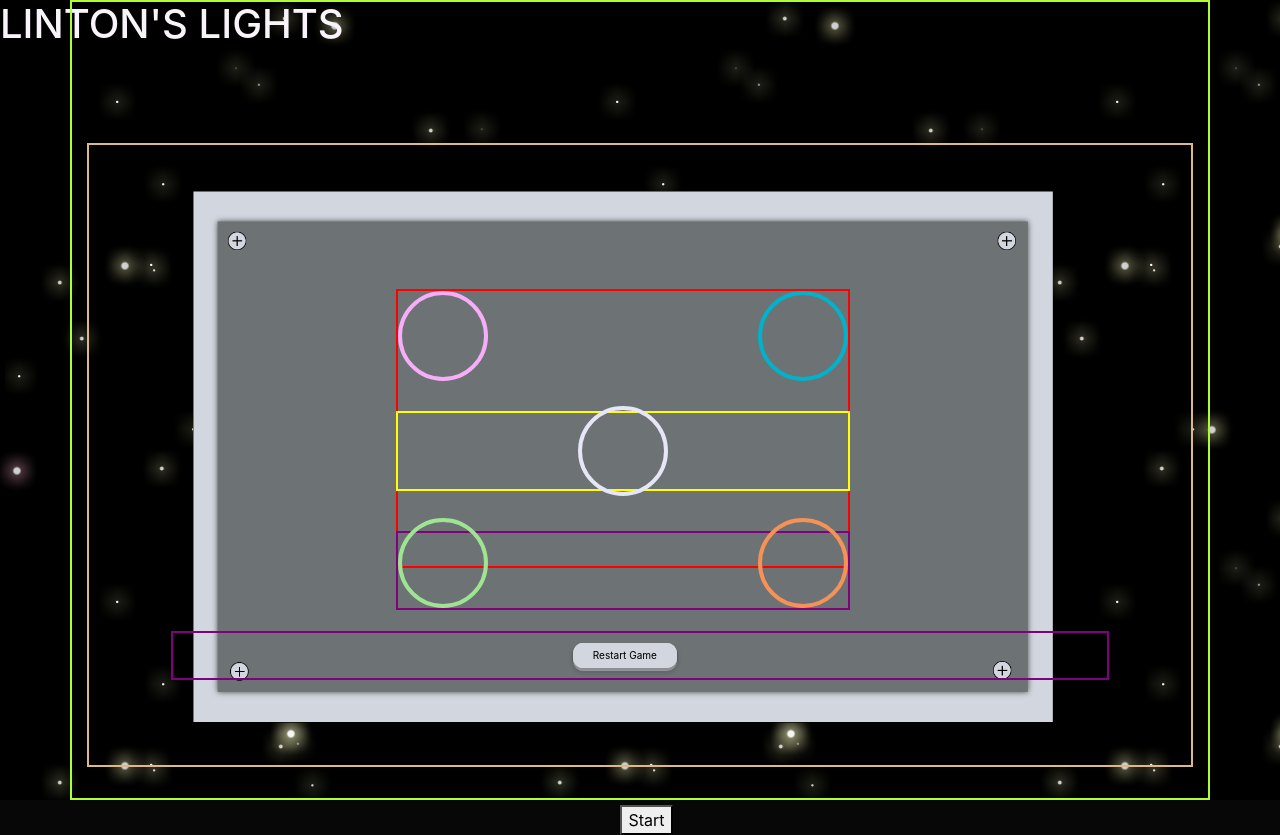
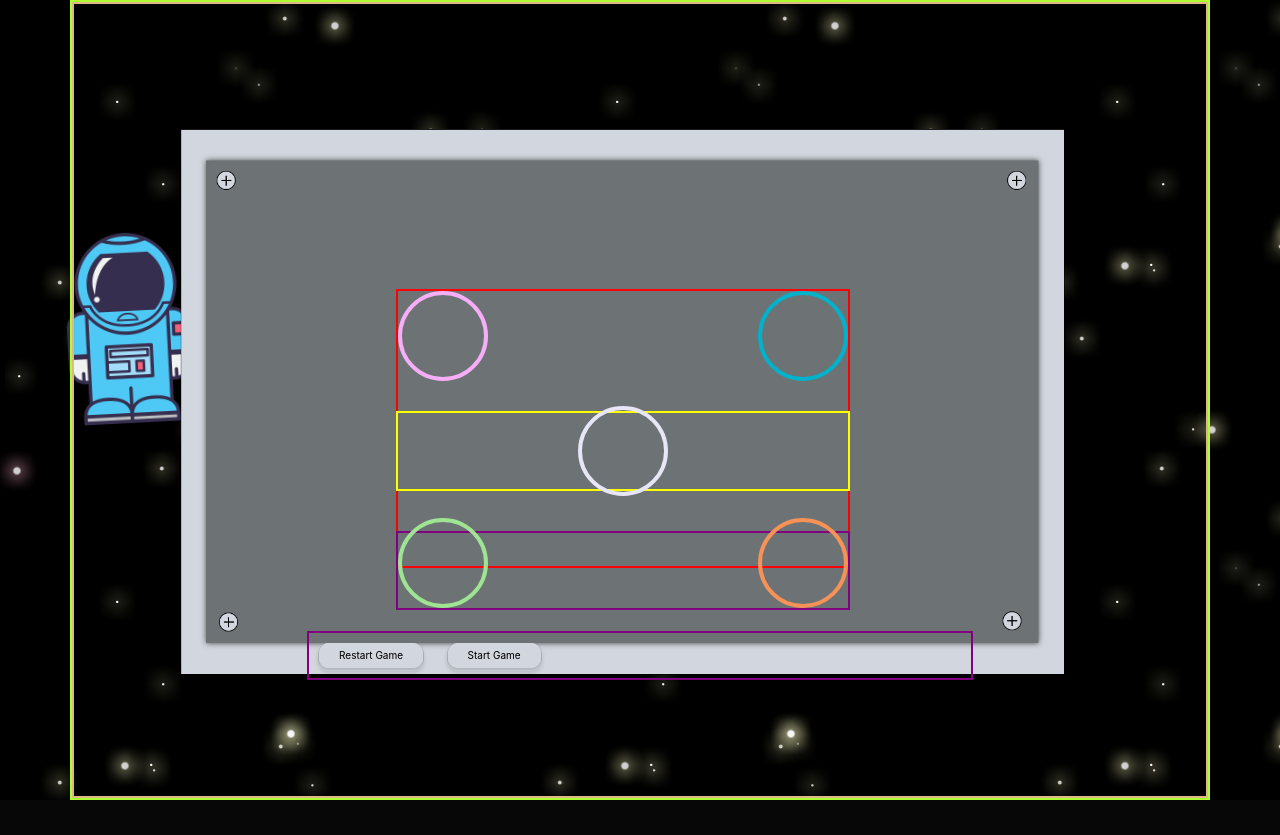
Before and after one commit to Code-Institute-Submissions/SleepyMan93-Linton-s-lights-MS2_JuneResub, a plain HTML site: page game.html in a window 1280 px wide. After the commit the page ends 800 px from the top, so only its background shows below. Drawn offline with nearby package versions, Linux system fonts and the light colour scheme.

Commit message:
STYLE | CSS | HTML: Re-styled some of the buttons and username input fields. Now the name is submitted and stored locally in a variable ready for use in the modal instructions panel

```diff
--- a/assets/css/animation.css
+++ b/assets/css/animation.css
@@ -107,6 +107,7 @@ img {
     border: 2px solid lightblue;
     max-width: 100%;
     max-height: 100%;
+    margin-bottom: 7%;
     display: flex;
     flex-direction: column-reverse;
     align-content: stretch;
@@ -115,14 +116,27 @@ img {
     position: absolute;
 }
 
+#subButton {
+    outline: none;
+}
+
+#subButton:active {
+    outline: none;
+}
+
+#subButton:focus {
+    outline: none;
+}
+
+
 .btn-3d {
 	position: relative;
 	display: inline-block;
-	font-size: 10px;
-    padding: 5px 20px;
+	font-size: 15px;
+    padding: 10px 10px;
 	color: #D2D7DF;
 	margin: 10px 10px 10px;
-	border-radius: 10px;
+	border-radius: 100%;
 	text-align: center;
 	transition: top .04s linear;
     text-shadow: 0 0.1px 0 rgba(0, 0, 0, 0.11);
@@ -139,7 +153,7 @@ a:link {
 }
 
 .btn-3d.green {
-	background-color: #D2D7DF;
+	background-color: rgb(231, 13, 13);
 	box-shadow: 0 0 0 1px #D2D7DF inset,
 				0 0 0 2px rgba(214, 204, 204, 0.15) inset,
 				0 3px 0 0 rgba(210, 215, 223, 0.438),
--- a/assets/css/style.css
+++ b/assets/css/style.css
@@ -47,6 +47,15 @@ body {
     z-index: 6;
 }
 
+.linton {
+    position: absolute;
+    z-index: 4;
+    height: auto;
+    width: 20vw;
+
+    animation: LINTON 5s infinite ease-in;
+}
+
 .container {
     position: absolute;
     display: flex;
@@ -58,20 +67,21 @@ body {
     text-align: center;
     border: 2px solid greenyellow;
     height: 100vh;
-    width: 100vw;
+    width: 100%;
     z-index: 7;
 }
 
 .template {
     border: 2px solid burlywood;
+    position: absolute;
     max-width: 100%;
-    max-height: 100%;
+    height: 100%;
     text-align: center;
     display: flex;
+    flex-direction: row;
     align-content: center;
     align-items: center;
     justify-content: center;
-    margin-top: 10%;
 }
 
 img {
@@ -184,6 +194,26 @@ img {
     padding-right: 37%;
 }
 
+button {
+    background-color: #D2D7DF;
+    position: relative;
+	display: inline-block;
+	font-size: 10px;
+    padding: 5px 20px;
+    border: none;
+	color: #D2D7DF;
+	margin: 10px 10px 10px;
+	border-radius: 10px;
+	text-align: center;
+	transition: top .04s linear;
+    text-shadow: 0 0.1px 0 rgba(0, 0, 0, 0.11);
+    	box-shadow: 0 0 0 1px #D2D7DF inset,
+				0 0 0 2px rgba(214, 204, 204, 0.15) inset,
+				0 3px 0 0 rgba(210, 215, 223, 0.438),
+				0 1px 0 1px rgba(0, 0, 0, 0.13),
+				0 4px 4px 1px rgba(0, 0, 0, 0.13);
+}
+
 .btn-3d {
 	position: relative;
 	display: inline-block;
@@ -221,15 +251,16 @@ a:link {
 				0 0 0 1px #6D7275;
 }
 
-
-
-
 #startLine {
     display: flex;
     max-height: 30px;
     justify-content: center;
     margin-top: 5px;
     border: 0px solid black;
+}
+
+#message {
+    z-index: 7;
 }
 
 #turnCount {
@@ -242,10 +273,6 @@ a:link {
 #switches {
     margin-left: 13px;
     z-index: 5;
-}
-
-#finish {
-    margin-left: 400px;
 }
 
 h1 {
@@ -280,3 +307,21 @@ h1 {
         opacity: 0;
   }
 }
+
+@keyframes LINTON {
+    0% {
+        transform: translateX(0) translateY(200px) rotate(-3deg);
+    }
+    25% {
+        transform: translateX(0.5px) translateY(207px) rotate(0deg);
+    }
+    50% {
+        transform: translateX(0px) translateY(203px) rotate(3deg);
+    }
+    75% {
+        transform: translateX(0.5px) translateY(205px) rotate(0deg);
+    }
+    100% {
+        transform: translateX(0px) translateY(200px) rotate(-3deg);
+    }
+}
--- a/assets/js/index.js
+++ b/assets/js/index.js
@@ -29,6 +29,8 @@ function startGame() {
     console.log(on)
 }
 
+/* Reset Button */
+
 function endGame() {
     if (finish.value = true) {
         on = false;
@@ -41,11 +43,27 @@ function endGame() {
     }
 }
 
+/* Level Choice */
+
 function level() {
     easy = false;
     medium = false;
     hard = false;
 }
+
+/* Username Store */
+
+function userName() {
+    var name = document.getElementById("nameField").value
+    console.log(name);
+    const message = `<p>Help ${name}</p>`;
+    window.localStorage.setItem("message", message);
+}
+window.onload = function() {
+    const message = window.localStorage.getItem("message");
+    document.getElementById("message").innerHTML = message;
+}
+
 
 let playerColor = [];
 
--- a/game.html
+++ b/game.html
@@ -15,8 +15,12 @@
         <div id="midground"></div>
         <div id="foreground"></div>
 
-        <div class="game-title">
-            <div class="title-box"><h1>LINTON'S LIGHTS</h1></div>
+        <div id="message" style="color: aliceblue;">
+            <p>HEEELP </p>
+        </div>
+
+        <div id="linton">
+            <img src="assets/images/linton.png" alt="Linton Icon" class="linton">
         </div>
 
         <div id="turn">
@@ -46,15 +50,11 @@
 
             <div class="link" style="text-align: center;">
                     <a href="game.html" class="btn-3d green" value="true" id="finish" onclick="endGame()" style="color: black;">Restart Game</a>
+                    <button type="button" class="btn-3d" value="true" id="start" onclick="startGame()" style="color: black;">Start Game</button>
             </div>
-
         </div>
 
-        <div id="startLine" class="container-2">
-            <div id="switches">
-                <button type="button" value="true" id="start" onclick="startGame()">Start</button>
-            </div>
-        </div>
+
 
     <script src="assets/js/index.js"></script>
     </body>
```
Also changed, not shown: index.html (+10 -5 lines), assets/images/lightBulb.png (added).
